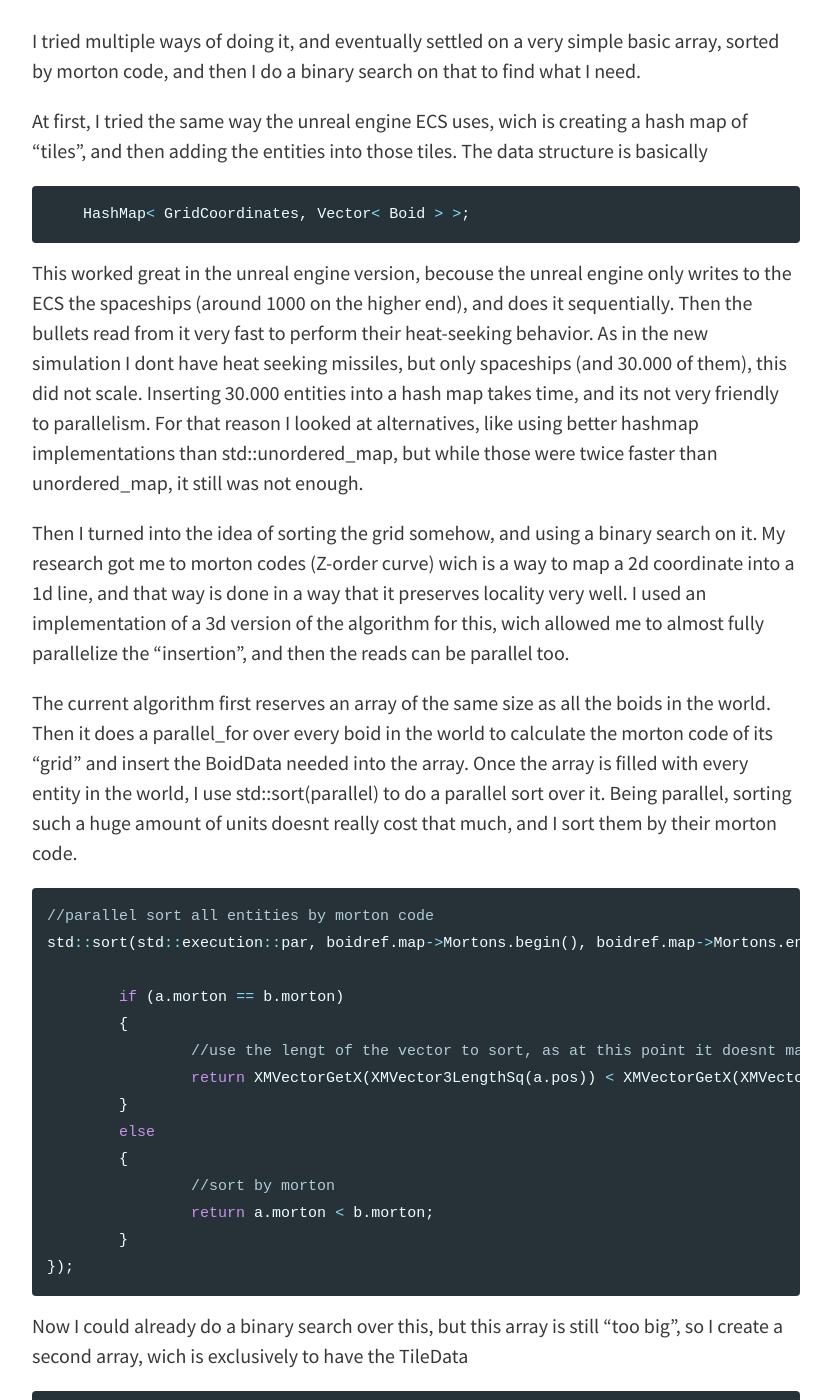
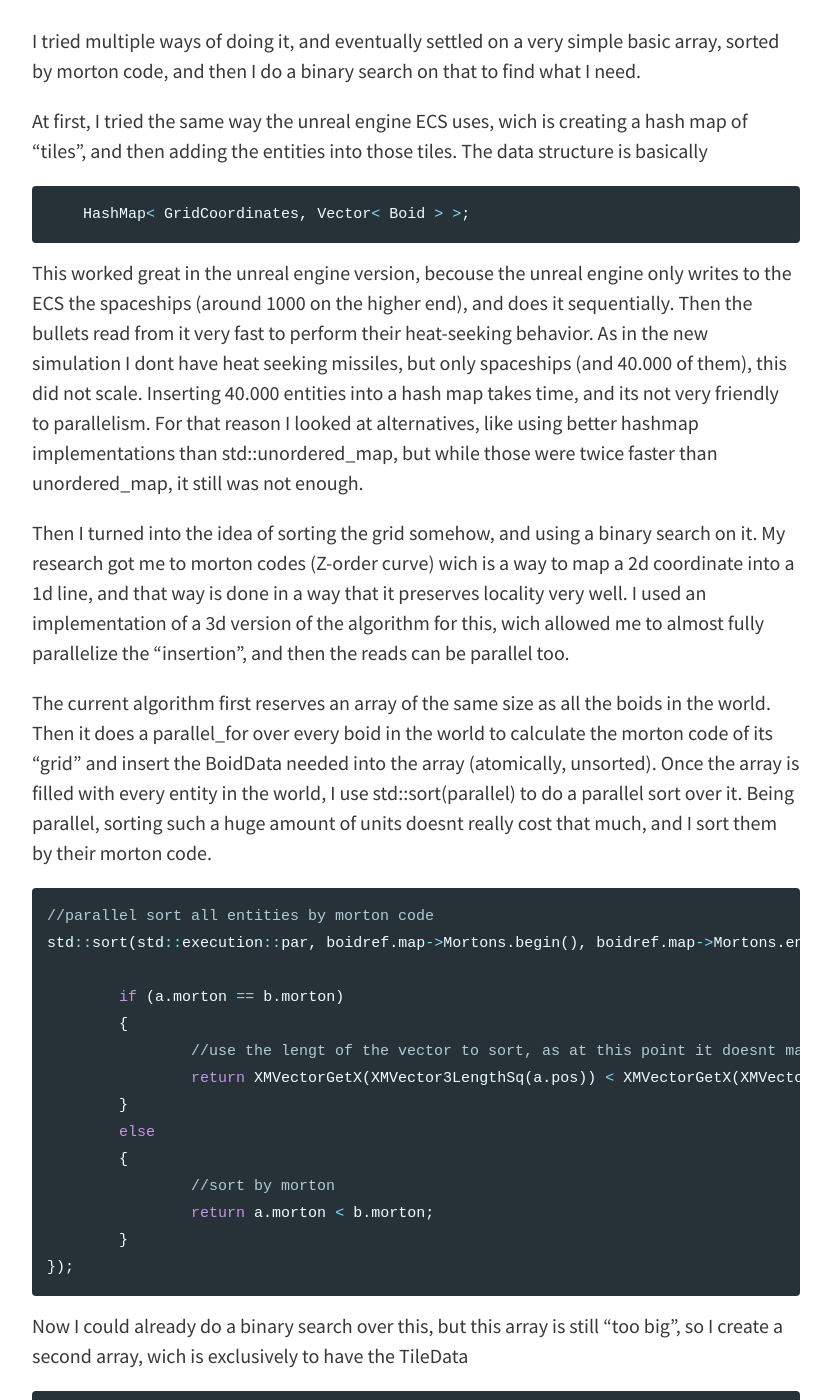
Before and after one commit to vblanco20-1/vblanco20-1.github.io, a Jekyll site: the page built from _posts/2018-06-11-post-ecs-battle-huge.md, in a window 1280 px wide and 1400 px high, scrolled down 3032 px. Shown: the whole window, without its empty margins (224-1055 px from the left). Built offline with Jekyll 4.4.1, drawn with Linux system fonts in a browser that asks for light colours; some of the changed text lies outside the part shown.

Commit message:
Small updates to text

````diff
--- a/_posts/2018-06-11-post-ecs-battle-huge.md
+++ b/_posts/2018-06-11-post-ecs-battle-huge.md
@@ -72,11 +72,11 @@
     HashMap< GridCoordinates, Vector< Boid > >;
 ```
 This worked great in the unreal engine version, becouse the unreal engine only writes to the ECS the spaceships (around 1000 on the higher end), and does it sequentially. Then the bullets read from it very fast to perform their heat-seeking behavior.
-As in the new simulation I dont have heat seeking missiles, but only spaceships (and 30.000 of them), this did not scale. Inserting 30.000 entities into a hash map takes time, and its not very friendly to parallelism. For that reason I looked at alternatives, like using better hashmap implementations than std::unordered_map, but while those were twice faster than unordered_map, it still was not enough.
+As in the new simulation I dont have heat seeking missiles, but only spaceships (and 40.000 of them), this did not scale. Inserting 40.000 entities into a hash map takes time, and its not very friendly to parallelism. For that reason I looked at alternatives, like using better hashmap implementations than std::unordered_map, but while those were twice faster than unordered_map, it still was not enough.
 
 Then I turned into the idea of sorting the grid somehow, and using a binary search on it. My research got me to morton codes (Z-order curve) wich is a way to map a 2d coordinate into a 1d line, and that way is done in a way that it preserves locality very well. I used an implementation of a 3d version of the algorithm for this, wich allowed me to almost fully parallelize the "insertion", and then the reads can be parallel too.
 
-The current algorithm first reserves an array of the same size as all the boids in the world. Then it does a parallel_for over every boid in the world to calculate the morton code of its "grid" and insert the BoidData needed into the array. Once the array is filled with every entity in the world, I use std::sort(parallel) to do a parallel sort over it. Being parallel, sorting such a huge amount of units doesnt really cost that much, and I sort them by their morton code.
+The current algorithm first reserves an array of the same size as all the boids in the world. Then it does a parallel_for over every boid in the world to calculate the morton code of its "grid" and insert the BoidData needed into the array (atomically, unsorted). Once the array is filled with every entity in the world, I use std::sort(parallel) to do a parallel sort over it. Being parallel, sorting such a huge amount of units doesnt really cost that much, and I sort them by their morton code.
 
 ```cpp
 //parallel sort all entities by morton code
@@ -110,7 +110,7 @@
 This allows me to accelerate the binary search, as I can do the search on this second array, and once ive found the TileData of the exact Tile I want to unpack, I have the range of the main array.
 Generation of the TileData array is singlethreaded, becouse it relies on a linear "packing" of the boid data.
 
-Typical sizes are around 1000 TileData array vs 30.000-40.000 BoidData array.
+Typical sizes are around 1000 TileData array vs 40.000 BoidData array.
 
 
 To find the nearby boids to a location, first I calculate the tiles that would fall inside the search radius, and then I try to find each Tile morton code in the TileData array (through binary search). Once that is found, I iterate over the range that the TileData gives me.
@@ -124,7 +124,7 @@
 Instead of having an actual "scenegraph", I have a tree of transforms. But the interesting part is that the transforms are stored in contiguous arrays by tree depth.
 I have one array for each hierarchy level, and each of those arrays hold a transform matrix + a "parent" index (16 bit becouse its enough ).
 
-To calculate the transforms of up to 240.000 objects every frame, I first start by building the model matrix out of the position, rotation, and scale components. To do that, I perform a parallel for that iterates over the data of every entity, and stores the calculated matrix into the correct scene tree position. This ones are all "relative" to the parent.
+To calculate the transforms of up to 130.000 objects every frame, I first start by building the model matrix out of the position, rotation, and scale components. To do that, I perform a parallel for that iterates over the data of every entity, and stores the calculated matrix into the correct scene tree position. This ones are all "relative" to the parent.
 
 Once all the transforms are calculated, I need to calculate the actual parent/child relationship, to get the final "world" matrix for rendering. To do that, I do a parallel for over every level of the scene tree IN ORDER, starting by the nodes at level 1 (as the level 0 nodes do not have a parent so they dont need further calculation), and ending when everything is calculated.
 Every level is fully calculated before starting the next, and the transform matrices are calculated by their "in-memory" order, as they are stored in contiguous arrays. This makes it super cache friendly, and 100% multithreaded with linear scaling.
````
